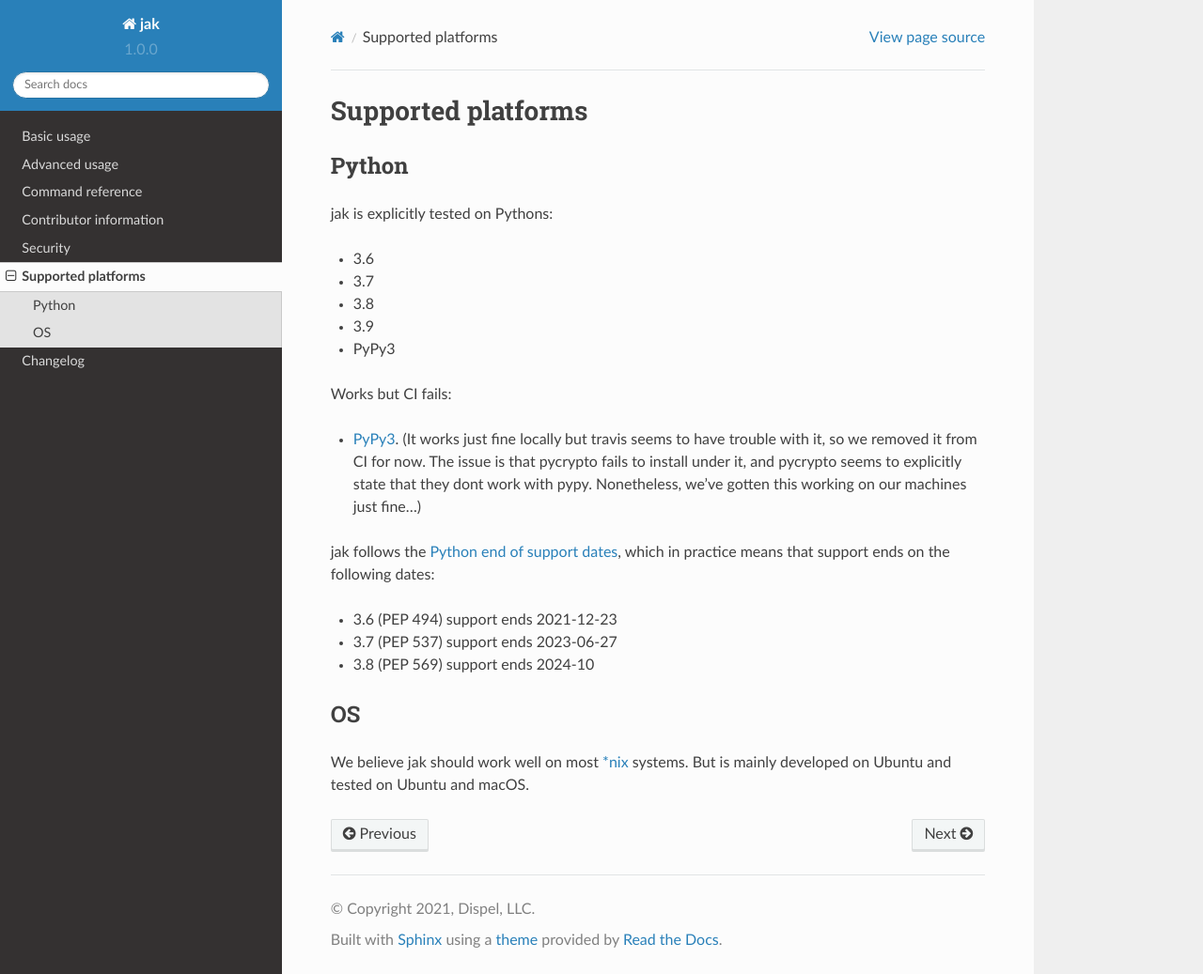
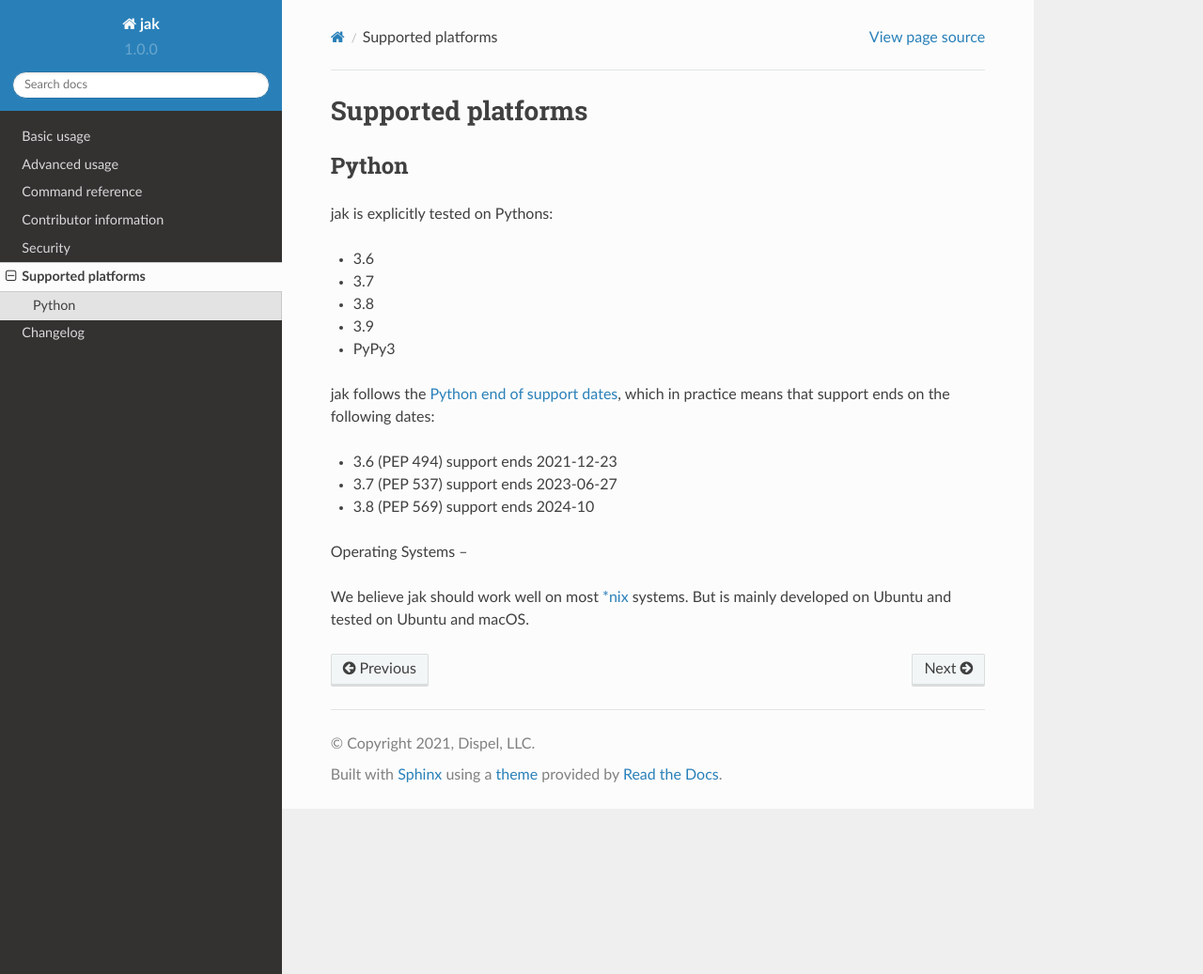
Before and after one commit to dispel/jak, a Sphinx documentation site: the page built from docs/supported-platforms.rst, in a window 1280 px wide and 1037 px high. Shown: the whole window at 94% size. Built offline with Sphinx 7.4.7 and the Read the Docs theme 2.0.0, drawn with Linux system fonts in a browser that asks for light colours; nearby versions of some CDN libraries; library files that are not in the unit come from our copies.

Commit message:
More docs and comment clarifications regarding pycrypto

```diff
--- a/docs/supported-platforms.rst
+++ b/docs/supported-platforms.rst
@@ -15,17 +15,13 @@ jak is explicitly tested on Pythons:
 - 3.9
 - PyPy3
 
-Works but CI fails:
-
-- `PyPy3 <http://pypy.org/>`_. (It works just fine locally but travis seems to have trouble with it, so we removed it from CI for now. The issue is that pycrypto fails to install under it, and pycrypto seems to explicitly state that they dont work with pypy. Nonetheless, we've gotten this working on our machines just fine...)
-
 jak follows the `Python end of support dates <https://docs.python.org/devguide/index.html#branchstatus>`_, which in practice means that support ends on the following dates:
 
 - 3.6 (PEP 494) support ends 2021-12-23
 - 3.7 (PEP 537) support ends 2023-06-27
 - 3.8 (PEP 569) support ends 2024-10
 
-OS
+Operating Systems
 --
 
 We believe jak should work well on most `*nix <https://en.wikipedia.org/wiki/Unix-like>`_ systems. But is mainly developed on Ubuntu and tested on Ubuntu and macOS.
```
Also changed, not shown: README.md (+1 -3 lines), docs/security.rst (+6 -8 lines), 1 other file.
